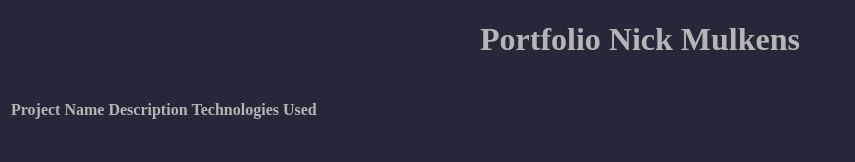
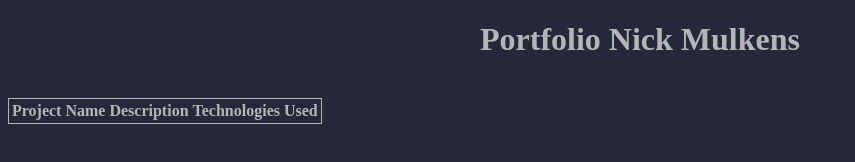
Before and after one commit to NMU21/NMU21.github.io, a plain HTML site: page index.html in a window 1280 px wide. Shown: the whole page, without its empty margins (0-855 px from the left). Drawn offline with Linux system fonts and the light colour scheme.

Commit message:
Update index.html

```diff
--- a/index.html
+++ b/index.html
@@ -9,7 +9,7 @@ background-color: #252839;
 h1 {
 text-align: center;
   }
-.table1 {
+#table1 {
   border-style: solid;
   border-width: 1px;
   border-color: #b5b5b7;
```
